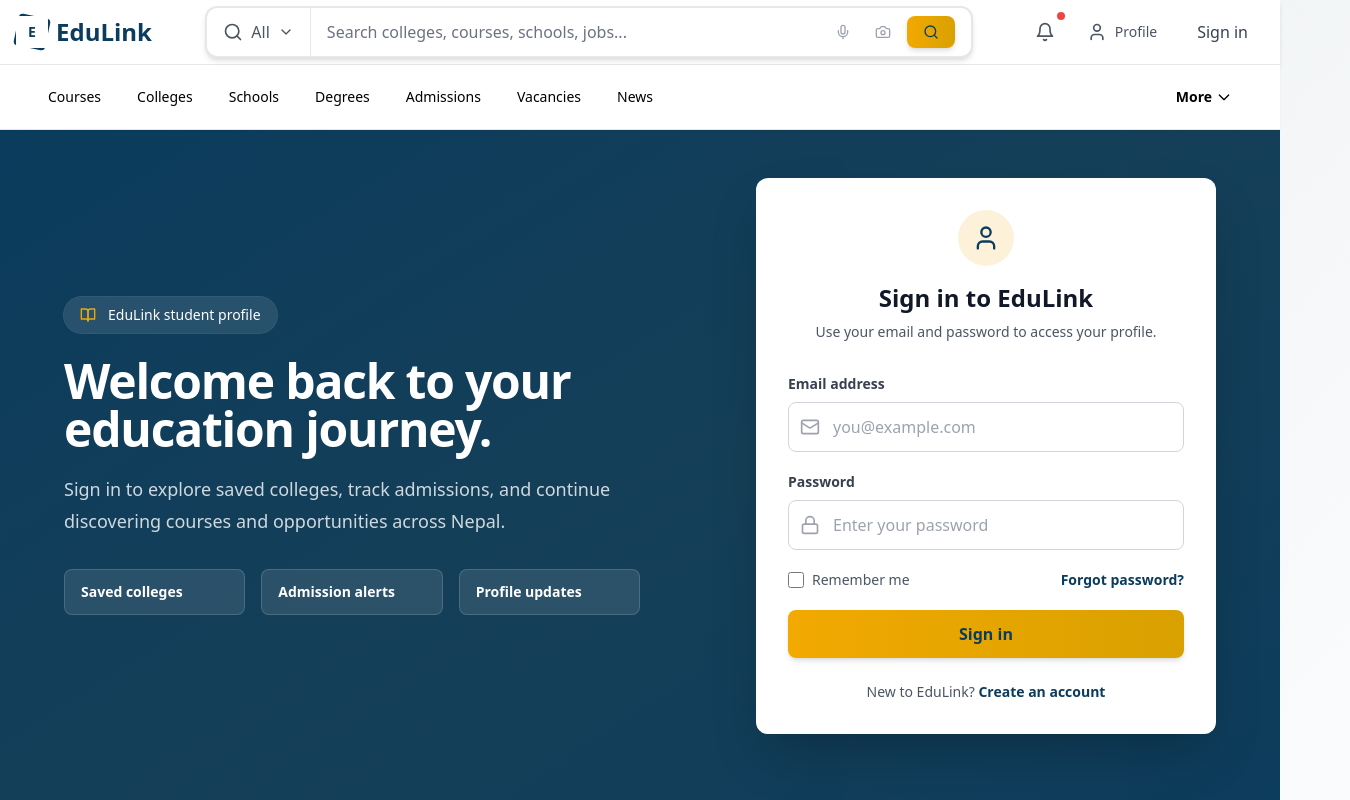
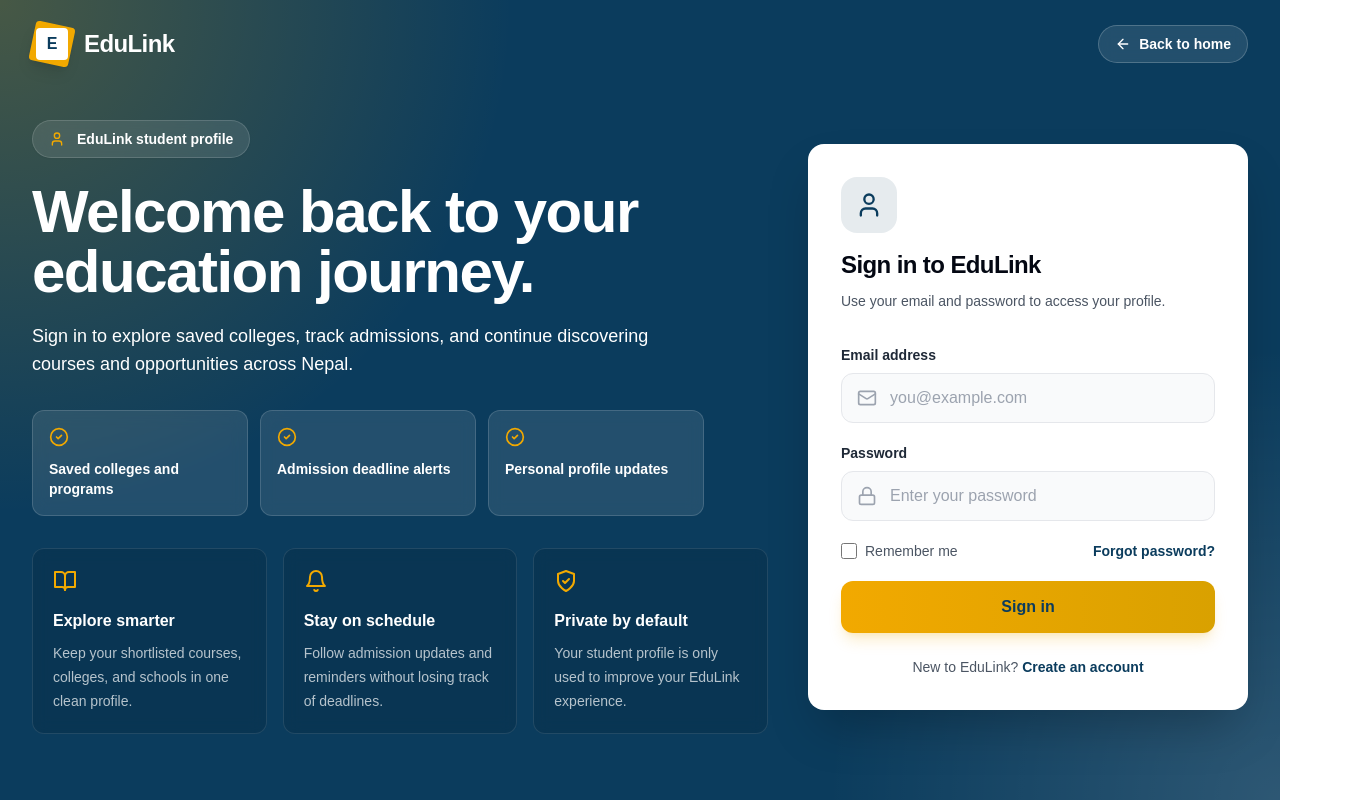
Before and after one commit to Suraj24-stack/edusanjal, a Next.js app: page /signin in a window 1280 px wide. Shown: the top 800 px of the page, 1350 px wide, since content can reach past the window. Built offline with nearby package versions, Linux system fonts and the light colour scheme.

Commit message:
updated the sign in page

```diff
--- /dev/null
+++ b/src/app/component/AppShell.js
@@ -0,0 +1,26 @@
+'use client';
+
+import { usePathname } from 'next/navigation';
+import Header from './Header';
+import NavBar from './NavBar';
+import Footer from './Footer';
+
+const AUTH_ROUTES = ['/signin'];
+
+export default function AppShell({ children }) {
+  const pathname = usePathname();
+  const isAuthRoute = AUTH_ROUTES.some((route) => pathname === route || pathname.startsWith(`${route}/`));
+
+  return (
+    <>
+      {!isAuthRoute && <Header />}
+      {!isAuthRoute && <NavBar />}
+
+      <main className="min-h-screen">
+        {children}
+      </main>
+
+      {!isAuthRoute && <Footer />}
+    </>
+  );
+}
--- a/src/app/globals.css
+++ b/src/app/globals.css
@@ -5,13 +5,9 @@
 :root {
   --background: #ffffff;
   --foreground: #171717;
-}
-
-@theme inline {
-  --color-background: var(--background);
-  --color-foreground: var(--foreground);
-  --font-sans: var(--font-geist-sans);
-  --font-mono: var(--font-geist-mono);
+  --brand-navy: #0B3C5D;
+  --brand-gold: #F2A900;
+  --surface-muted: #F4F6F8;
 }
 
 @media (prefers-color-scheme: dark) {
@@ -21,8 +17,28 @@
   }
 }
 
-body {
-  background: var(--background);
-  color: var(--foreground);
-  font-family: Arial, Helvetica, sans-serif;
+@layer base {
+  html {
+    scroll-behavior: smooth;
+  }
+
+  body {
+    min-height: 100vh;
+    background: linear-gradient(135deg, rgba(11, 60, 93, 0.05), #ffffff 48%, rgba(242, 169, 0, 0.05));
+    color: var(--foreground);
+    font-family: Arial, Helvetica, sans-serif;
+  }
+
+  button,
+  input,
+  select,
+  textarea {
+    font: inherit;
+  }
 }
+
+@layer components {
+  .container-custom {
+    @apply mx-auto w-full max-w-7xl px-4 sm:px-6 lg:px-8;
+  }
+}
--- a/src/app/layout.js
+++ b/src/app/layout.js
@@ -1,7 +1,5 @@
 import "./globals.css";
-import Header from "./component/Header";
-import NavBar from "./component/NavBar";
-import Footer from "./component/Footer";
+import AppShell from "./component/AppShell";
 
 export const metadata = {
   title: "EduLink - Your Partner for Excellence in Education",
@@ -12,20 +10,10 @@
 export default function RootLayout({ children }) {
   return (
     <html lang="en">
-      <body className="font-sans antialiased min-h-screen bg-gradient-to-br from-[#0B3C5D]/5 via-white to-[#F2A900]/5">
-        {/* Header - Sticky at top */}
-        <Header />
-
-        {/* Navigation - Sticky below header */}
-        <NavBar />
-
-        {/* Main content area */}
-        <main className="min-h-screen">
+      <body>
+        <AppShell>
           {children}
-        </main>
-
-        {/* Footer - Always at bottom */}
-        <Footer />
+        </AppShell>
       </body>
     </html>
   );
--- a/src/app/signin/page.js
+++ b/src/app/signin/page.js
@@ -1,95 +1,156 @@
 import Link from 'next/link';
-import { BookOpen, Lock, Mail, User } from 'lucide-react';
+import { ArrowLeft, Bell, BookOpen, CheckCircle2, Lock, Mail, ShieldCheck, User } from 'lucide-react';
 
 export const metadata = {
   title: 'Sign in | EduLink',
   description: 'Sign in to your EduLink account to manage your education profile.',
 };
 
+const profileHighlights = [
+  'Saved colleges and programs',
+  'Admission deadline alerts',
+  'Personal profile updates',
+];
+
+const trustItems = [
+  {
+    icon: BookOpen,
+    title: 'Explore smarter',
+    text: 'Keep your shortlisted courses, colleges, and schools in one clean profile.',
+  },
+  {
+    icon: Bell,
+    title: 'Stay on schedule',
+    text: 'Follow admission updates and reminders without losing track of deadlines.',
+  },
+  {
+    icon: ShieldCheck,
+    title: 'Private by default',
+    text: 'Your student profile is only used to improve your EduLink experience.',
+  },
+];
+
 export default function SignInPage() {
   return (
-    <section className="min-h-screen bg-gradient-to-br from-[#0B3C5D] via-[#153f58] to-[#0B3C5D] px-4 py-12 sm:px-6 lg:px-8">
-      <div className="mx-auto grid w-full max-w-6xl items-center gap-10 lg:grid-cols-[1fr_460px]">
-        <div className="text-white">
-          <div className="mb-6 inline-flex items-center gap-3 rounded-full bg-white/10 px-4 py-2 text-sm font-medium text-white ring-1 ring-white/15">
-            <BookOpen className="h-4 w-4 text-[#F2A900]" />
+    <section className="min-h-screen overflow-hidden bg-[#0B3C5D] text-white">
+      <div className="absolute inset-0 bg-[radial-gradient(circle_at_top_left,rgba(242,169,0,0.26),transparent_34%),radial-gradient(circle_at_bottom_right,rgba(255,255,255,0.14),transparent_30%)]" />
+
+      <div className="relative mx-auto flex min-h-screen w-full max-w-7xl flex-col px-4 py-6 sm:px-6 lg:px-8">
+        <header className="flex items-center justify-between gap-4">
+          <Link href="/" className="flex items-center gap-3">
+            <div className="h-10 w-10 rounded bg-[#F2A900] p-1 shadow-lg shadow-black/10 rotate-12">
+              <div className="flex h-full w-full -rotate-12 items-center justify-center rounded bg-white">
+                <span className="text-base font-black text-[#0B3C5D]">E</span>
+              </div>
+            </div>
+            <span className="text-2xl font-bold tracking-tight">EduLink</span>
+          </Link>
+
+          <Link
+            href="/"
+            className="inline-flex items-center gap-2 rounded-full border border-white/20 bg-white/10 px-4 py-2 text-sm font-semibold text-white backdrop-blur transition hover:bg-white/15"
+          >
+            <ArrowLeft className="h-4 w-4" />
+            Back to home
+          </Link>
+        </header>
+
+        <div className="grid flex-1 items-center gap-10 py-10 lg:grid-cols-[minmax(0,1fr)_440px] lg:py-14">
+          <div className="max-w-3xl">
+            <div className="mb-6 inline-flex items-center gap-3 rounded-full border border-white/15 bg-white/10 px-4 py-2 text-sm font-semibold text-white shadow-sm backdrop-blur">
+              <User className="h-4 w-4 text-[#F2A900]" />
               EduLink student profile
             </div>
 
-          <h1 className="max-w-2xl text-4xl font-bold tracking-tight sm:text-5xl">
+            <h1 className="max-w-2xl text-4xl font-black tracking-tight sm:text-5xl lg:text-6xl">
               Welcome back to your education journey.
             </h1>
 
-          <p className="mt-5 max-w-xl text-lg leading-8 text-white/80">
+            <p className="mt-5 max-w-2xl text-base leading-8 text-white/78 sm:text-lg">
               Sign in to explore saved colleges, track admissions, and continue discovering courses and opportunities across Nepal.
             </p>
 
-          <div className="mt-8 grid max-w-xl gap-4 sm:grid-cols-3">
-            {['Saved colleges', 'Admission alerts', 'Profile updates'].map((item) => (
-              <div key={item} className="rounded-lg border border-white/15 bg-white/10 px-4 py-3 text-sm font-semibold text-white">
+            <div className="mt-8 grid max-w-2xl gap-3 sm:grid-cols-3">
+              {profileHighlights.map((item) => (
+                <div key={item} className="rounded-xl border border-white/15 bg-white/10 p-4 text-sm font-semibold text-white backdrop-blur">
+                  <CheckCircle2 className="mb-3 h-5 w-5 text-[#F2A900]" />
                   {item}
                 </div>
               ))}
             </div>
+
+            <div className="mt-8 grid max-w-3xl gap-4 lg:grid-cols-3">
+              {trustItems.map((item) => {
+                const Icon = item.icon;
+
+                return (
+                  <div key={item.title} className="rounded-xl border border-white/10 bg-black/10 p-5 backdrop-blur">
+                    <Icon className="h-6 w-6 text-[#F2A900]" />
+                    <h2 className="mt-4 text-base font-bold">{item.title}</h2>
+                    <p className="mt-2 text-sm leading-6 text-white/70">{item.text}</p>
+                  </div>
+                );
+              })}
+            </div>
           </div>
 
-        <div className="rounded-xl bg-white p-6 shadow-2xl sm:p-8">
-          <div className="mb-8 text-center">
-            <div className="mx-auto mb-4 flex h-14 w-14 items-center justify-center rounded-full bg-[#F2A900]/15 text-[#0B3C5D]">
+          <div className="rounded-2xl border border-white/15 bg-white p-6 text-gray-900 shadow-2xl shadow-black/25 sm:p-8">
+            <div className="mb-8">
+              <div className="mb-4 flex h-14 w-14 items-center justify-center rounded-2xl bg-[#0B3C5D]/10 text-[#0B3C5D]">
                 <User className="h-7 w-7" />
               </div>
-            <h2 className="text-2xl font-bold text-gray-900">Sign in to EduLink</h2>
-            <p className="mt-2 text-sm text-gray-600">Use your email and password to access your profile.</p>
+              <h2 className="text-2xl font-black tracking-tight text-gray-950">Sign in to EduLink</h2>
+              <p className="mt-2 text-sm leading-6 text-gray-600">Use your email and password to access your profile.</p>
             </div>
 
             <form className="space-y-5">
               <div>
-              <label htmlFor="email" className="block text-sm font-semibold text-gray-700">
+                <label htmlFor="email" className="block text-sm font-bold text-gray-800">
                   Email address
                 </label>
                 <div className="relative mt-2">
-                <Mail className="pointer-events-none absolute left-3 top-1/2 h-5 w-5 -translate-y-1/2 text-gray-400" />
+                  <Mail className="pointer-events-none absolute left-4 top-1/2 h-5 w-5 -translate-y-1/2 text-gray-400" />
                   <input
                     id="email"
                     name="email"
                     type="email"
                     autoComplete="email"
                     placeholder="you@example.com"
-                  className="w-full rounded-lg border border-gray-300 py-3 pl-11 pr-4 text-gray-900 outline-none transition focus:border-[#F2A900] focus:ring-2 focus:ring-[#F2A900]/30"
+                    className="w-full rounded-xl border border-gray-200 bg-gray-50 px-4 py-3 pl-12 text-gray-900 outline-none transition placeholder:text-gray-400 focus:border-[#F2A900] focus:bg-white focus:ring-4 focus:ring-[#F2A900]/20"
                   />
                 </div>
               </div>
 
               <div>
-              <label htmlFor="password" className="block text-sm font-semibold text-gray-700">
+                <label htmlFor="password" className="block text-sm font-bold text-gray-800">
                   Password
                 </label>
                 <div className="relative mt-2">
-                <Lock className="pointer-events-none absolute left-3 top-1/2 h-5 w-5 -translate-y-1/2 text-gray-400" />
+                  <Lock className="pointer-events-none absolute left-4 top-1/2 h-5 w-5 -translate-y-1/2 text-gray-400" />
                   <input
                     id="password"
                     name="password"
                     type="password"
                     autoComplete="current-password"
                     placeholder="Enter your password"
-                  className="w-full rounded-lg border border-gray-300 py-3 pl-11 pr-4 text-gray-900 outline-none transition focus:border-[#F2A900] focus:ring-2 focus:ring-[#F2A900]/30"
+                    className="w-full rounded-xl border border-gray-200 bg-gray-50 px-4 py-3 pl-12 text-gray-900 outline-none transition placeholder:text-gray-400 focus:border-[#F2A900] focus:bg-white focus:ring-4 focus:ring-[#F2A900]/20"
                   />
                 </div>
               </div>
 
-            <div className="flex items-center justify-between gap-4 text-sm">
-              <label className="flex items-center gap-2 text-gray-600">
+              <div className="flex flex-col gap-3 text-sm sm:flex-row sm:items-center sm:justify-between">
+                <label className="inline-flex items-center gap-2 font-medium text-gray-600">
                   <input type="checkbox" className="h-4 w-4 rounded border-gray-300 text-[#0B3C5D] focus:ring-[#F2A900]" />
                   Remember me
                 </label>
-              <Link href="/forgot-password" className="font-semibold text-[#0B3C5D] hover:text-[#F2A900]">
+                <Link href="/forgot-password" className="font-bold text-[#0B3C5D] transition hover:text-[#D9A100]">
                   Forgot password?
                 </Link>
               </div>
 
               <button
                 type="button"
-              className="w-full rounded-lg bg-gradient-to-r from-[#F2A900] to-[#D9A100] px-4 py-3 font-bold text-[#0B3C5D] shadow-md transition hover:from-[#D9A100] hover:to-[#C09000]"
+                className="w-full rounded-xl bg-gradient-to-r from-[#F2A900] to-[#D9A100] px-4 py-3.5 font-black text-[#0B3C5D] shadow-lg shadow-[#F2A900]/20 transition hover:from-[#D9A100] hover:to-[#C09000] focus:outline-none focus:ring-4 focus:ring-[#F2A900]/30 active:scale-[0.99]"
               >
                 Sign in
               </button>
@@ -97,12 +158,13 @@
 
             <p className="mt-6 text-center text-sm text-gray-600">
               New to EduLink?{' '}
-            <Link href="/signup" className="font-semibold text-[#0B3C5D] hover:text-[#F2A900]">
+              <Link href="/signup" className="font-bold text-[#0B3C5D] transition hover:text-[#D9A100]">
                 Create an account
               </Link>
             </p>
           </div>
         </div>
+      </div>
     </section>
   );
 }
```
Also changed, not shown: scripts/verify-signin-route.mjs (+59 -0 lines). Lines whose indentation alone changed are shown as unchanged.
